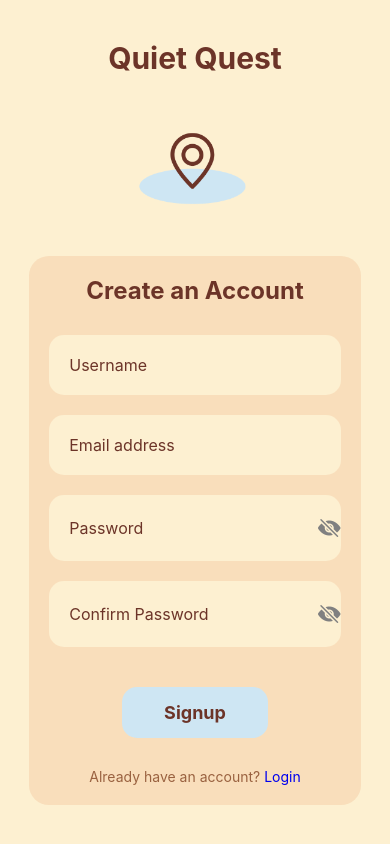
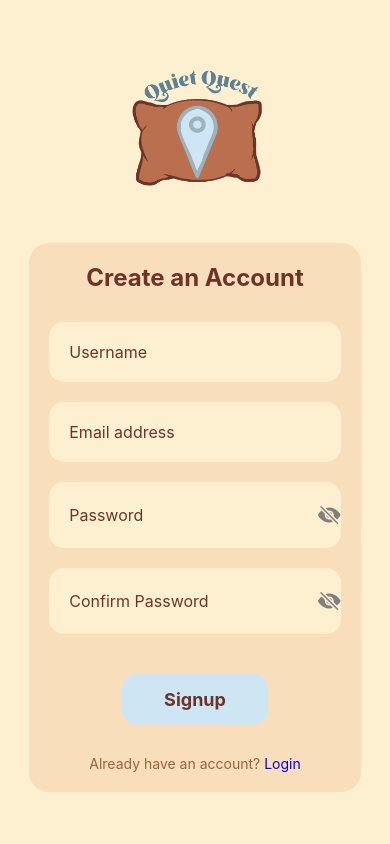
Before and after one commit to simone-lofaso/quiet-quest, a React Native app: screen /SignupPage in a window 390 px wide. Built offline with nearby package versions, Linux system fonts and the light colour scheme.

Commit message:
adding delete account and update logo

```diff
--- a/src/pages/forgotpassword.js
+++ b/src/pages/forgotpassword.js
@@ -33,16 +33,12 @@ export default function ForgotPasswordPage({ navigation }) {
 
   return (
     <View style={styles.container}>
-        <View style={styles.logoContainer}>
-                <Text style={styles.logoText}>Quiet Quest</Text>
-            </View>
-
-            {/* Logo Image */}
-            <Image
+        {/* Logo Image */}
+          <Image
             source={require('../../assets/logo.png')}
             style={styles.logo}
             resizeMode="contain"
-            />
+          />
         {/* Form Section */}
         <View style={styles.formContainer}>
             <Text style={styles.title}>Forgot Your Password?</Text>
--- a/src/pages/login.js
+++ b/src/pages/login.js
@@ -51,10 +51,6 @@ export default function LoginPage({ navigation }) {
 
     return (
         <View style={styles.container}>
-            <View style={styles.logoContainer}>
-                <Text style={styles.logoText}>Quiet Quest</Text>
-            </View>
-
             {/* Clickable Logo Image */}
             <TouchableOpacity onPress={() => navigation.navigate('StartPage')}>
                 <Image
@@ -131,6 +127,7 @@ const styles = StyleSheet.create({
     logo: {
         width: 150,
         height: 150,
+        marginBottom: 30,
     },
 
     logoText: {
--- a/src/pages/profile.js
+++ b/src/pages/profile.js
@@ -1,6 +1,6 @@
 import React, { useState, useEffect } from 'react';
 import { View, Text, TouchableOpacity, StyleSheet, Alert, Image, FlatList, Modal } from 'react-native';
-import { signOut } from 'firebase/auth';
+import { deleteUser, signOut } from 'firebase/auth';
 import { auth, firestore } from '../config/firebase';
 import { Ionicons } from '@expo/vector-icons';
 import { useFocusEffect } from '@react-navigation/native';
@@ -53,6 +53,37 @@ export default function ProfilePage({ navigation }) {
       });
   };
 
+  const handleDeleteAccount = () => {
+    Alert.alert (
+      "Delete Account", "Are you sure you want to delete your account? This action cannot be undone.",
+      [
+        {
+          text: "Cancel",
+          style: "cancel",
+        },
+        {
+          text: "Delete",
+          style: "destructive",
+          onPress: () => {
+            const user = auth.currentUser;
+            if(user) {
+              deleteUser(user) .then(() => {
+                Alert.alert("Your account has been deleted.")
+                navigation.reset({
+                  index: 0,
+                  routes: [{name: 'LoginPage' }]
+                })
+              })
+              .catch((error) => {
+                Alert.alert("Error", error.message)
+              });
+            }
+          },
+         }
+      ]
+    );
+  };
+
   return (
     <View style={styles.container}>
       {/* Profile Image */}
@@ -70,8 +101,13 @@ export default function ProfilePage({ navigation }) {
       >
         <Text style={styles.editButtonText}>Edit</Text>
       </TouchableOpacity>
+
       <TouchableOpacity style={styles.logoutButton} onPress={handleLogout}>
         <Text style={styles.logoutButtonText}>Logout</Text>
+      </TouchableOpacity>
+
+      <TouchableOpacity style={styles.deleteButton} onPress={handleDeleteAccount}>
+        <Text style={styles.deleteButtonText}>Delete Account</Text>
       </TouchableOpacity>
 
 
@@ -157,6 +193,23 @@ const styles = StyleSheet.create({
     fontFamily: 'SF Pro Text',
   },
 
+  deleteButton: {
+    backgroundColor: '#CEE6F3',
+    padding: 15,
+    borderRadius: 15,
+    marginBottom: 20,
+    width: '40%',
+    alignSelf: 'center',
+    alignItems: 'center',
+  },
+
+  deleteButtonText: {
+    color: '#EF4B4B',
+    fontSize: 18,
+    fontWeight: 'bold',
+    fontFamily: 'SF Pro Text',
+  },
+
   modalContainer: {
     flex: 1,
     justifyContent: 'center',
@@ -197,118 +250,3 @@ const styles = StyleSheet.create({
     fontWeight: 'bold',
   },
 });
-
-//   return (
-//     <View style={styles.container}>
-//       {/* Display Username */}
-//       <View style={styles.usernameContainer}>
-//         <Text style={styles.usernameText}>{username}</Text>
-//       </View>
-//       <TouchableOpacity
-//         style={styles.editButton}
-//         onPress={() => navigation.navigate('editProfile')}  // Navigate to EditProfile
-//         >
-//          <Text style={styles.editButtonText}>Edit</Text>
-//       </TouchableOpacity>
-//       <TouchableOpacity style={styles.logoutButton} onPress={handleLogout}>
-//         <Text style={styles.logoutButtonText}>Logout</Text>
-//       </TouchableOpacity>
-//       <TouchableOpacity style={styles.quizButton} onPress={() => navigation.navigate("InterestPage")}>
-//         <Text style={styles.quizButtonText}>Quiz</Text>
-//       </TouchableOpacity>
-
-
-
-//     </View>
-//   );
-// }
-
-// const styles = StyleSheet.create({
-//   container: {
-//     flex: 1,
-//     justifyContent: 'center',
-//     alignItems: "center",
-//     backgroundColor: "#FDF0D1",
-//     paddingVertical: 20,
-//   },
-
-//   welcomeText: {
-//     fontSize: 24,
-//     fontWeight: 'bold',
-//     color: '#6C3428',
-//     fontFamily: 'SF Pro Text',
-//     marginBottom: 30,
-//   },
-
-//   logoutButton: {
-//     backgroundColor: '#CEE6F3',
-//     padding: 15,
-//     borderRadius: 15,
-//     marginTop: 20,
-//     marginBottom: 20,
-//     width: '40%',
-//     alignSelf: 'center',
-//     alignItems: 'center',
-//   },
-
-//   logoutButtonText: {
-//     color: '#6C3428',
-//     fontSize: 18,
-//     fontWeight: 'bold',
-//     fontFamily: 'SF Pro Text',
-//   },
-
-//   quizButton: {
-//     backgroundColor: '#CEE6F3',
-//     padding: 15,
-//     borderRadius: 15,
-//     marginTop: 20,
-//     marginBottom: 20,
-//     width: '40%',
-//     alignSelf: 'center',
-//     alignItems: 'center',
-//   },
-
-//   quizButtonText: {
-//     color: '#6C3428',
-//     fontSize: 18,
-//     fontWeight: 'bold',
-//     fontFamily: 'SF Pro Text',
-//   },
-
-//   editButton: {
-//     backgroundColor: '#CEE6F3',
-//     padding: 15,
-//     borderRadius: 15,
-//     marginTop: 20,
-//     marginBottom: 20,
-//     width: '40%',
-//     alignSelf: 'center',
-//     alignItems: 'center',
-//   },
-
-//   editButtonText: {
-//     color: '#6C3428',
-//     fontSize: 18,
-//     fontWeight: 'bold',
-//     fontFamily: 'SF Pro Text',
-//   },
-
-//   usernameContainer: {
-//     position: 'absolute',
-//     top: 150, // Adjust positioning for the top of the page
-//     alignSelf: 'center',
-//     paddingHorizontal: 20,
-//     paddingVertical: 10,
-//     borderRadius: 10,
-//     zIndex: 10,
-//   },
-
-//   usernameText: {
-//     fontSize: 40,
-//     fontWeight: 'bold',
-//     color: '#6C3428',
-//     fontFamily: 'SF Pro Text',
-//     marginBottom: 30,
-//   },
-// });
--- a/src/pages/signup.js
+++ b/src/pages/signup.js
@@ -77,10 +77,6 @@ export default function SignupPage({ navigation }) {
 
   return (
     <ScrollView contentContainerStyle={styles.contentContainerStyle}>
-      <View style={styles.logoContainer}>
-        <Text style={styles.logoText}>Quiet Quest</Text>
-      </View>
-
       {/* Logo Image */}
       <TouchableOpacity onPress={() => navigation.navigate('StartPage')}>
         <Image
@@ -176,6 +172,7 @@ const styles = StyleSheet.create({
   logo: {
     width: 150,
     height: 150,
+    marginBottom: 20,
   },
 
   logoText: {
--- a/src/pages/startpage.js
+++ b/src/pages/startpage.js
@@ -4,10 +4,6 @@ import { View, Text, Image, StyleSheet, TouchableOpacity } from 'react-native';
 export default function StartPage({ navigation }) {
     return (
       <View style={styles.container}>
-        <View style={styles.logoContainer}>
-          <Text style={styles.logoText}>Quiet Quest</Text>
-        </View>
-
         {/* Logo Image */}
         <Image
           source={require('../../assets/logo.png')}
@@ -44,7 +40,7 @@ export default function StartPage({ navigation }) {
     logo: {
       width: 250,
       height: 250,
-      marginBottom: 60,
+      marginBottom: 100,
     },
 
     logoContainer: {
```
Also changed, not shown: assets/logo.png.
